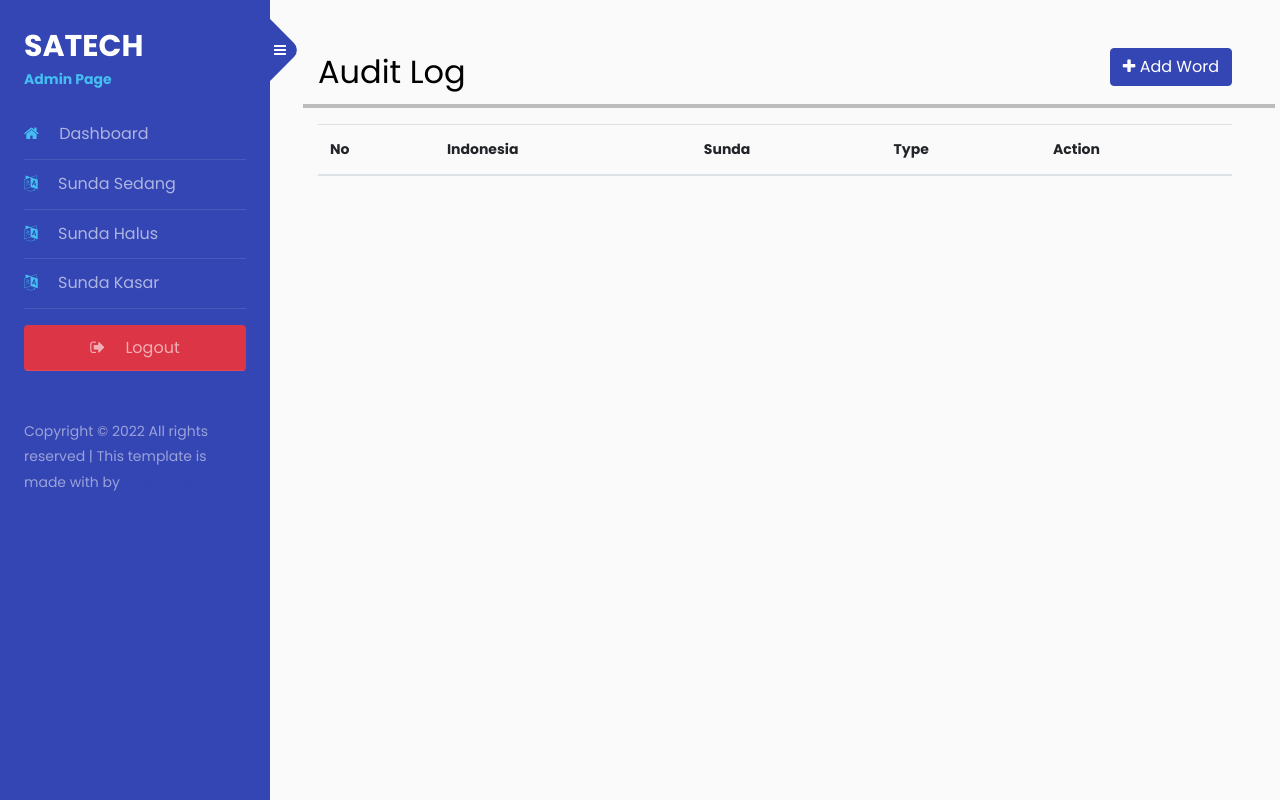
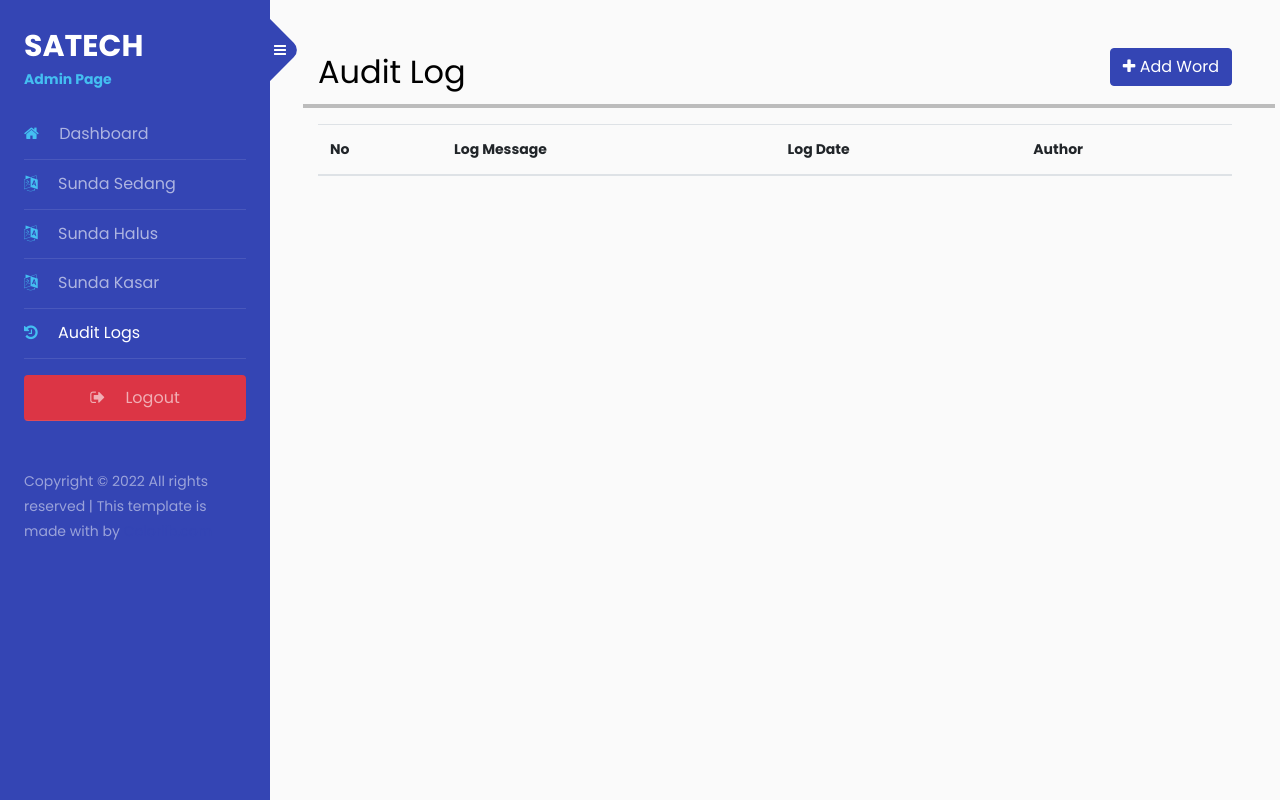
Before and after one commit to KatowProject/kamus, a PHP site: page /admin/logs in a window 1280 px wide. Run offline with PHP 8.4, Linux system fonts and the light colour scheme; data comes from the database, SQL or seed files in the repository; data that the repository does not hold is empty.

Commit message:
partial update

```diff
--- a/public/admin/logs.php
+++ b/public/admin/logs.php
@@ -59,38 +59,28 @@ $logs = $controller->getLogs();
                         <thead>
                             <tr>
                                 <th scope="col">No</th>
-                                <th scope="col">Indonesia</th>
-                                <th scope="col">Sunda</th>
-                                <th scope="col">Type</th>
-                                <th scope="col">Action</th>
+                                <th scope="col">Log Message</th>
+                                <th scope="col">Log Date</th>
+                                <th scope="col">Author</th>
                             </tr>
                         </thead>
                         <tbody>
                             <?php
                             $no = 1;
-                            foreach ($words as $word):
+                            foreach ($logs as $log):
                             ?>
                             <tr>
                                 <th scope="row">
                                     <?= $no++ ?>
                                 </th>
                                 <td>
-                                    <?= $word['name'] ?>
+                                    <?= $log['message'] ?>
                                 </td>
                                 <td>
-                                    <?= $word['translated'] ?>
+                                    <?= $log['audit_date'] ?>
                                 </td>
                                 <td>
-                                    <?= $word['lang'] ?>
-                                </td>
-
-                                <td>
-                                    <button data-id="<?= $word['id'] ?>" class="btn btn-primary edit"
-                                        data-bs-toggle="modal" data-bs-target="#staticBackdrop"><i
-                                            class="fa fa-edit"></i>Edit</button>
-                                    <button data-id="<?= $word['id'] ?>" class="btn btn-danger delete"
-                                        onclick="confirm('Apakah kamu yakin?')"> <i class="fa fa-trash"></i>
-                                        Delete</button>
+                                    <?= $log['name'] ?>
                                 </td>
                             </tr>
                             <?php endforeach; ?>
--- a/public/admin/partials/sidebar.php
+++ b/public/admin/partials/sidebar.php
@@ -20,6 +20,9 @@
             <li class="<?php echo $page == 'translate-4' ? 'active' : '' ?>">
                 <a href="/admin/word.php/?type=isk"><span class="fa fa-language mr-3"></span> Sunda Kasar</a>
             </li>
+            <li class="<?php echo $page == 'logs' ? 'active' : '' ?>">
+                <a href="/admin/logs"><span class="fa fa-history mr-3"></span> Audit Logs</a>
+            </li>
             <li>
                 <a href="/admin/logout.php" class="btn btn-danger mt-3"><i class="fa fa-sign-out mr-3"></i> Logout</a>
             </li>
```
